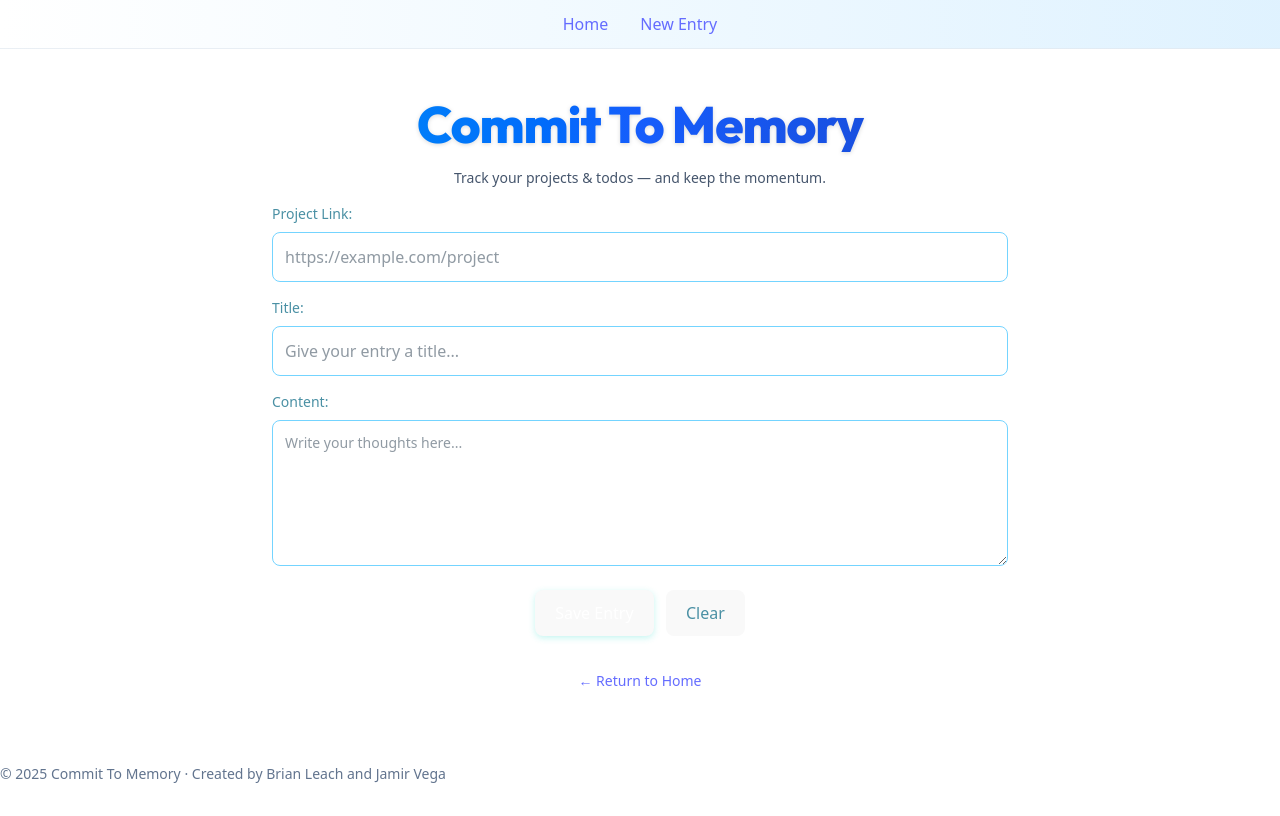
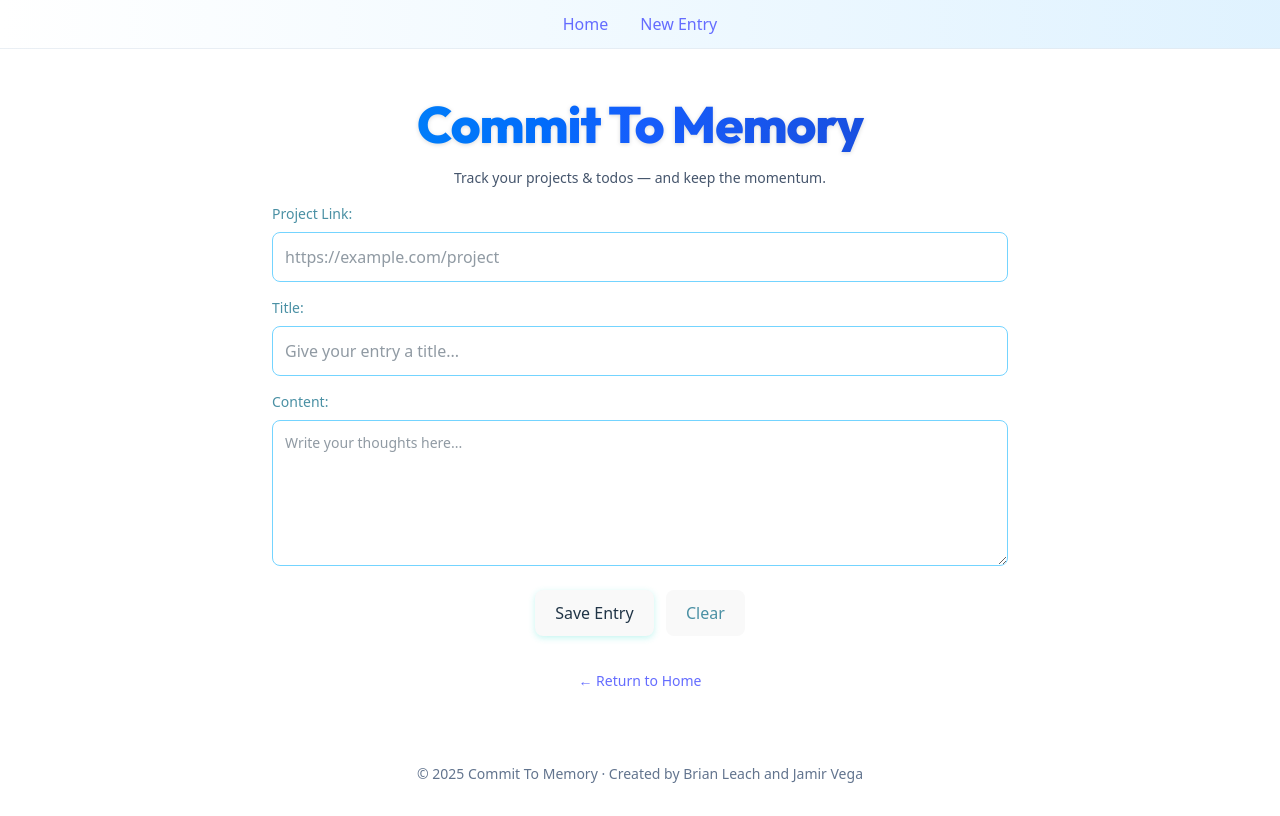
Before and after one commit to Jvega6532/commit-to-memory, a React (Vite) app in the folder frontend/: page /new_entry in a window 1280 px wide. Built offline with nearby package versions, Linux system fonts and the light colour scheme.

Commit message:
Added colors to the button and fix header and footer elements

```diff
--- a/frontend/src/App.jsx
+++ b/frontend/src/App.jsx
@@ -39,7 +39,9 @@ function App() {
       </main>
 
       <footer className="mt-10 py-8 text-sm text-slate-500 dark:text-slate-400">
-        <p>© 2025 Commit To Memory · Created by Brian Leach and Jamir Vega</p>
+        <div className="mx-auto max-w-6xl text-center px-4">
+          <p>© 2025 Commit To Memory · Created by Brian Leach and Jamir Vega</p>
+        </div>
       </footer>
     </>
   )
--- a/frontend/src/Entry.jsx
+++ b/frontend/src/Entry.jsx
@@ -161,7 +161,7 @@ function Entry() {
             <div className="flex justify-center mb-6">
                 <button
                     onClick={handleAddTodo}
-                    className="bg-gradient-to-r from-sky-blue via-aqua to-ocean-deep text-white px-6 py-3 rounded-xl font-semibold shadow-coastal hover:shadow-coastal-lg transition-all hover:-translate-y-0.5 ring-focus"
+                    className="bg-gradient-to-r from-sky-blue via-aqua to-ocean-deep text-green px-6 py-3 rounded-xl font-semibold shadow-coastal hover:shadow-coastal-lg transition-all hover:-translate-y-0.5 ring-focus"
                 >
                     Add Todo
                 </button>
--- a/frontend/src/NewEntry.jsx
+++ b/frontend/src/NewEntry.jsx
@@ -150,7 +150,7 @@ function NewEntry() {
                 <div className="flex gap-3 pt-2 justify-center">
                     <button
                         type="submit"
-                        className="bg-gradient-to-r from-sky-blue via-aqua to-ocean-deep text-white px-6 py-3 rounded-xl font-semibold shadow-coastal hover:shadow-coastal-lg transition-all hover:-translate-y-0.5 ring-focus">
+                        className="bg-gradient-to-r from-sky-blue via-aqua to-ocean-deep text-green px-6 py-3 rounded-xl font-semibold shadow-coastal hover:shadow-coastal-lg transition-all hover:-translate-y-0.5 ring-focus">
                         Save Entry
                     </button>
                     <button
```
